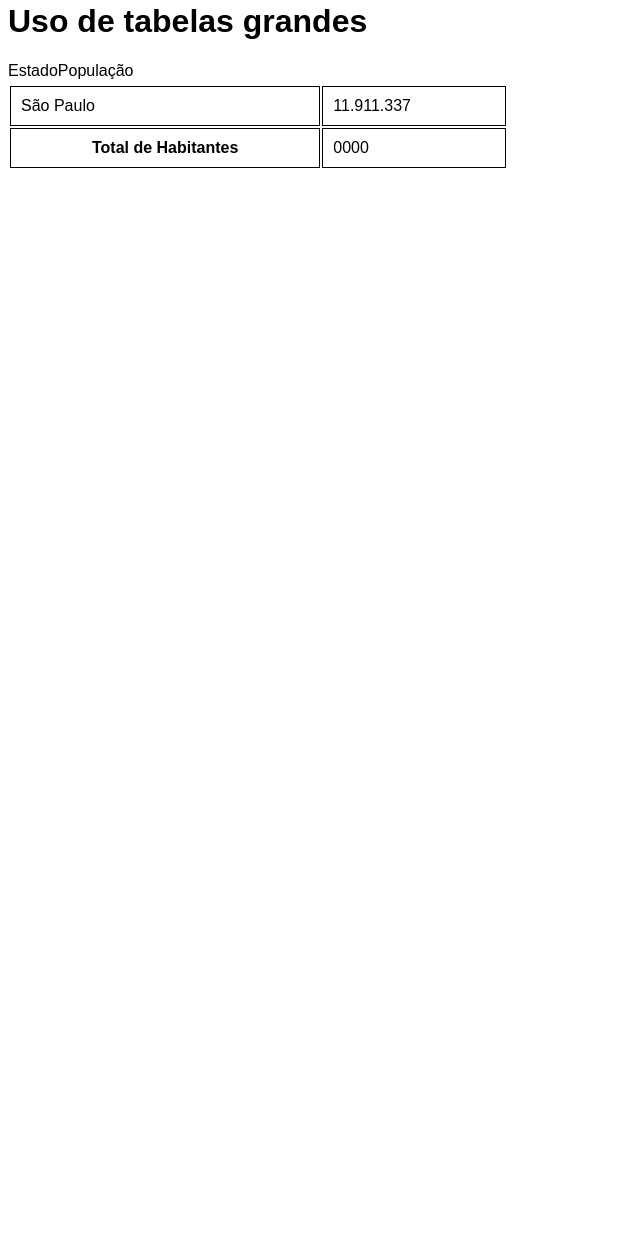
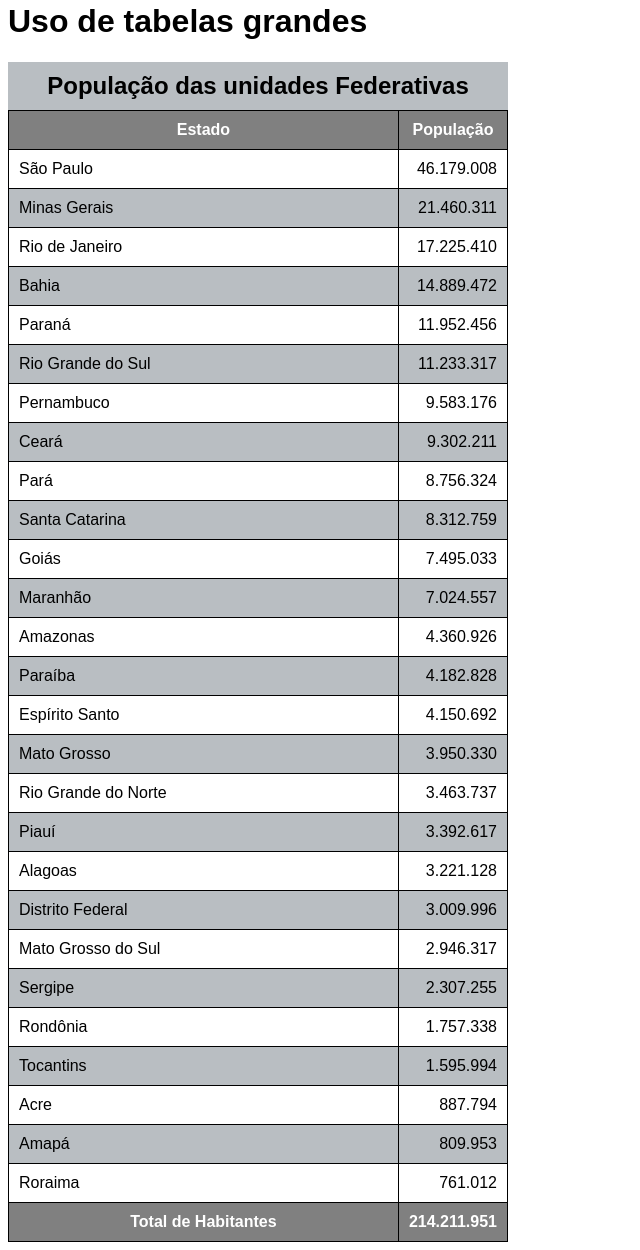
Before and after one commit to Tusk2022/CURSO_HTML_CSS_CURSOEMVIDEO, a plain HTML site: page AULAS/33-suaprimeiratabelaemHTML/tabelas003.html in a window 1280 px wide. Shown: the part 18-1268 px from the top of the page, without its empty margins (0-640 px from the left). Before the commit the page ends 800 px from the top, so only its background shows below. Drawn offline with Linux system fonts and the light colour scheme.

Commit message:
Atualização de Exercício

```diff
--- a/AULAS/33-suaprimeiratabelaemHTML/tabelas003.html
+++ b/AULAS/33-suaprimeiratabelaemHTML/tabelas003.html
@@ -9,8 +9,17 @@
       font-family: Arial, Helvetica, sans-serif;
     }
 
+
+    caption{
+      font-size: 1.5em;
+      font-weight: bold;
+      padding: 10px;
+      background-color: rgb(185, 190, 194);
+    }
+
     table{
       width: 500px;
+      border-collapse: collapse;
     }
 
     td, th{
@@ -21,28 +30,143 @@
       background-color: gray;
       color: white;
     }
+
+    tbody > tr:nth-child(even){
+      background-color: rgb(185, 190, 194);
+    }
+
+    td.num{
+      text-align: right;
+    }
   </style>
 </head>
 <body>
   <h1>Uso de tabelas grandes</h1>
 
   <table>
+    <caption>População das unidades Federativas</caption>
     <thead>
-      <tr>Estado</tr>
-      <tr>População</tr>
+      <tr>
+        <th scope="col">Estado</th>
+        <th scope="col" style="width: 50px;">População</th>
+      </tr>
     </thead>
     <tbody>
       <tr>
         <td>São Paulo</td>
-        <td>11.911.337</td>
+        <td class="num">46.179.008</td>
+      </tr>
+      <tr>
+        <td>Minas Gerais</td>
+        <td class="num">21.460.311</td>
+      </tr>
+      <tr>
+        <td>Rio de Janeiro</td>
+        <td class="num">17.225.410</td>
+      </tr>
+      <tr>
+        <td>Bahia</td>
+        <td class="num">14.889.472</td>
+      </tr>
+      <tr>
+        <td>Paraná</td>
+        <td class="num">11.952.456</td>
+      </tr>
+      <tr>
+        <td>Rio Grande do Sul</td>
+        <td class="num">11.233.317</td>
+      </tr>
+      <tr>
+        <td>Pernambuco</td>
+        <td class="num">9.583.176	</td>
+      </tr>
+      <tr>
+        <td>Ceará</td>
+        <td class="num">9.302.211</td>
+      </tr>
+      <tr>
+        <td>Pará</td>
+        <td class="num">8.756.324</td>
+      </tr>
+      <tr>
+        <td>Santa Catarina</td>
+        <td class="num">8.312.759</td>
+      </tr>
+      <tr>
+        <td>Goiás</td>
+        <td class="num">7.495.033</td>
+      </tr>
+      <tr>
+        <td>Maranhão</td>
+        <td class="num">7.024.557	</td>
+      </tr>
+      <tr>
+        <td>Amazonas</td>
+        <td class="num">4.360.926	</td>
+      </tr>
+      <tr>
+        <td>Paraíba</td>
+        <td class="num">4.182.828	</td>
+      </tr>
+      <tr>
+        <td>Espírito Santo</td>
+        <td class="num">4.150.692	</td>
+      </tr>
+      <tr>
+        <td>Mato Grosso</td>
+        <td class="num">3.950.330</td>
+      </tr>
+      <tr>
+        <td>Rio Grande do Norte</td>
+        <td class="num">3.463.737</td>
+      </tr>
+      <tr>
+        <td>Piauí</td>
+        <td class="num">3.392.617</td>
+      </tr>
+      <tr>
+        <td>Alagoas</td>
+        <td class="num">3.221.128</td>
+      </tr>
+      <tr>
+        <td>Distrito Federal</td>
+        <td class="num">3.009.996</td>
+      </tr>
+      <tr>
+        <td>Mato Grosso do Sul</td>
+        <td class="num">2.946.317</td>
+      </tr>
+      <tr>
+        <td>Sergipe</td>
+        <td class="num">2.307.255</td>
+      </tr>
+      <tr>
+        <td>Rondônia</td>
+        <td class="num">1.757.338</td>
+      </tr>
+      <tr>
+        <td>Tocantins</td>
+        <td class="num">1.595.994</td>
+      </tr>
+      <tr>
+        <td>Acre</td>
+        <td class="num">887.794</td>
+      </tr>
+      <tr>
+        <td>Amapá</td>
+        <td class="num">809.953</td>
+      </tr>
+      <tr>
+        <td>Roraima</td>
+        <td class="num">761.012</td>
       </tr>
     </tbody>
-    <tbody>
+    <tfoot>
       <tr>
-        <th>Total de Habitantes</th>
-        <td>0000</td>
+        <th scope="row">Total de Habitantes</th>
+        <td class="num"><strong>214.211.951</strong></td>
       </tr>
-    </tbody>
+    </tfoot>
   </table>
 </body>
 </html>
```
